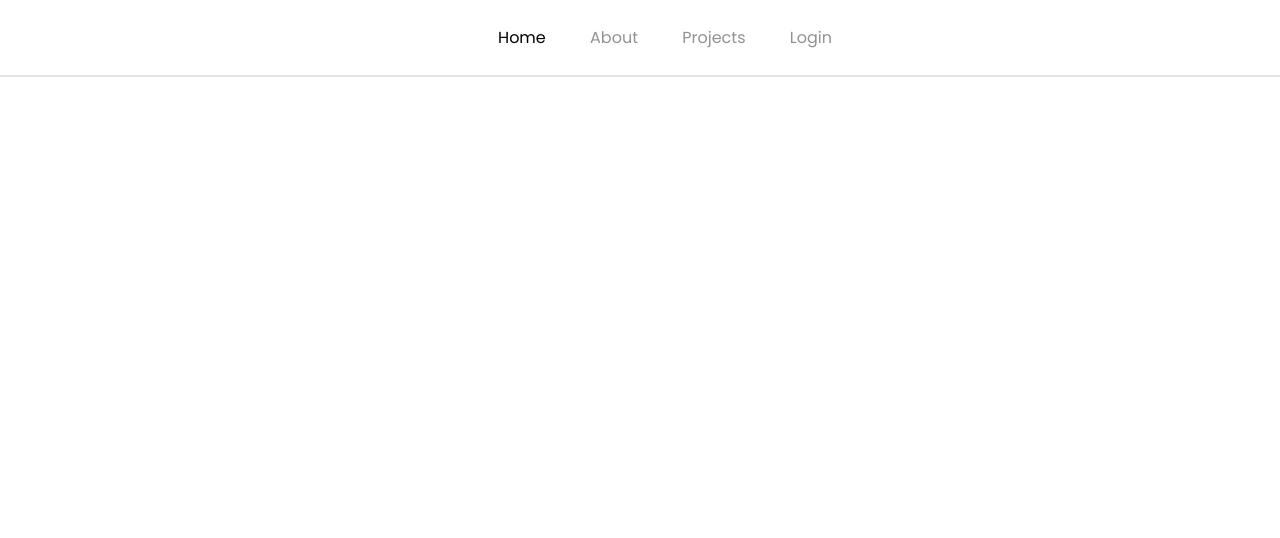
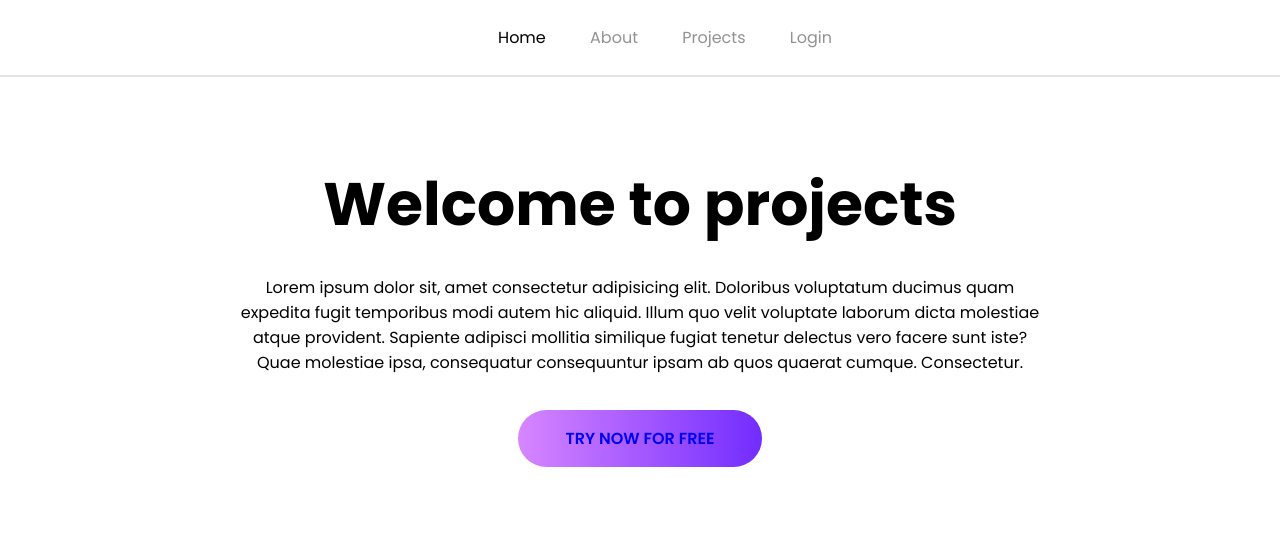
Before and after one commit to etomaszewskifqs/infinity-dev-webpage, a plain HTML site: page src/webpage/index.html in a window 1280 px wide. Drawn offline with Linux system fonts and the light colour scheme.

Commit message:
homepage content placeholder and styling

```diff
--- a/src/webpage/css/style.css
+++ b/src/webpage/css/style.css
@@ -25,3 +25,30 @@ nav a:hover {
 nav a.active {
     color: black;
 }
+header {
+    padding: calc(50px + 1rem + 2px);
+}
+h1{
+    margin-top: 100px;
+    font-size: 3.75rem;
+    font-weight: bold;
+    line-height: 1.2em;
+
+}
+h1 + p {
+    width: 800px;
+    margin: 35px auto;
+}
+#cta-button {
+    text-decoration: none;
+    text-transform: uppercase;
+    background: linear-gradient(to right, #D786FF, #722CFF);
+    display: inline-block;
+    padding: 1em 3em;
+    font-weight: 600;
+    border-radius: 1000px;
+    transition: 150ms ease;
+}
+#cta-button:hover {
+    scale: 1.1;
+}
--- a/src/webpage/index.html
+++ b/src/webpage/index.html
@@ -15,6 +15,14 @@
         <a href="projects.html">Projects</a>
         <a href="login.html">Login</a>
     </nav>
+    <header>
+        <h1>Welcome to projects</h1>
+        <p>Lorem ipsum dolor sit, amet consectetur adipisicing elit. Doloribus voluptatum ducimus quam expedita fugit
+            temporibus modi autem hic aliquid. Illum quo velit voluptate laborum dicta molestiae atque provident.
+            Sapiente adipisci mollitia similique fugiat tenetur delectus vero facere sunt iste? Quae molestiae ipsa,
+            consequatur consequuntur ipsam ab quos quaerat cumque. Consectetur.</p>
+            <a href="login.html" id="cta-button">Try now for free</a>
+    </header>
 </body>
 
 </html>
```
